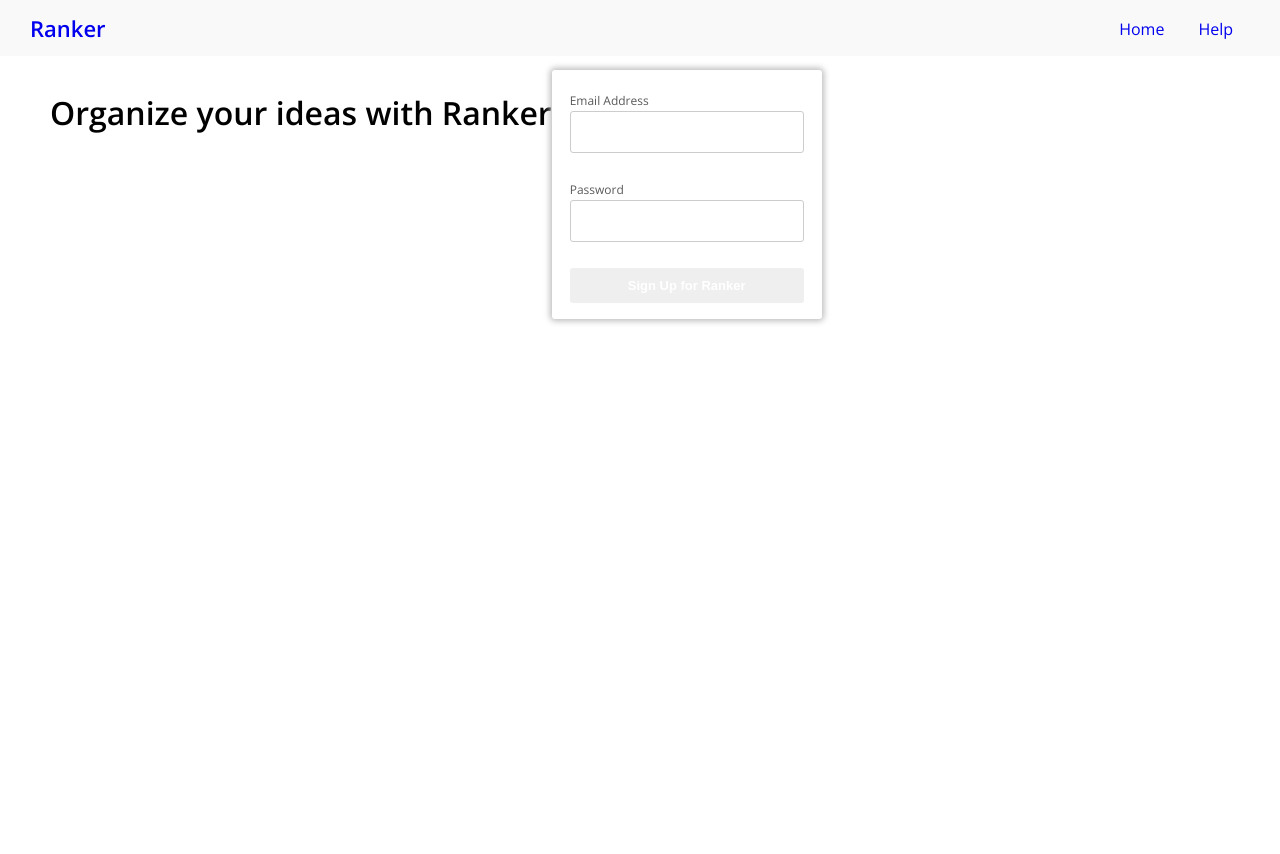
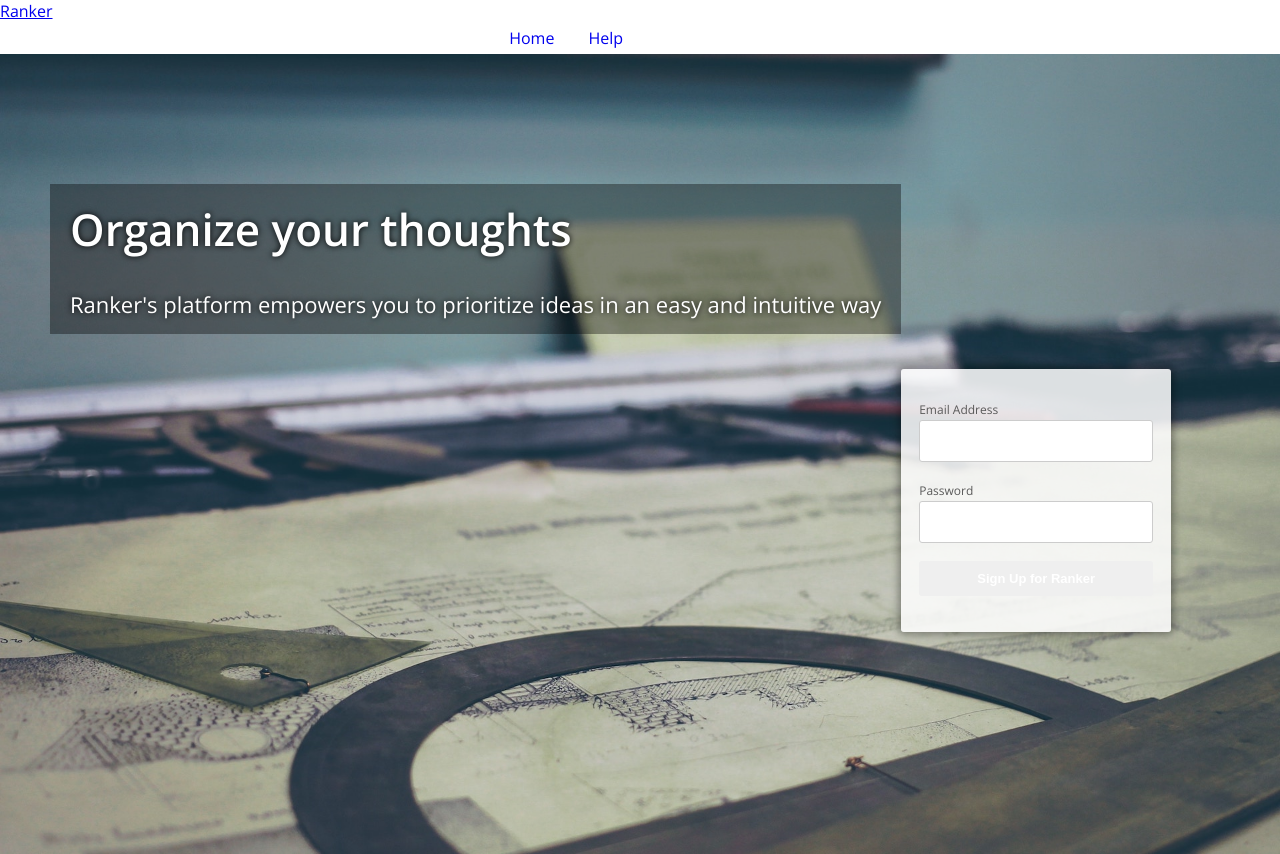
Before and after one commit to glassbeardglobal/ranker, a React (Create React App) app in the folder webapp/: page / in a window 1280 px wide. Before the commit the page ends 800 px from the top, so only its background shows below. Built offline with nearby package versions, Linux system fonts and the light colour scheme.

Commit message:
Home page, first draft

```diff
--- a/webapp/src/common/variables.css
+++ b/webapp/src/common/variables.css
@@ -1,5 +1,4 @@
 /* Colors */
-$text-main: #4FC1E9;
+$accent-main: #4FC1E9;
 
-$link-active: #222;
-$link-inactive: #888;
+$text-default: #232323;
--- a/webapp/src/components/Navigation/navigation.css
+++ b/webapp/src/components/Navigation/navigation.css
@@ -1,18 +1,23 @@
 @import 'common/variables.css';
+
+$link-active: #fff;
+$link-inactive: #aaa;
 
 header {
     height: 56px;
     display: flex;
     flex-direction: row;
     padding: 13px 30px 0px 30px;
-    margin-bottom: -56px;
-    background-color: rgba(0,0,0,0.025);
+    position: absolute;
+    width: 100%;
+    background-color: rgba(0,0,0,0.65);
+    box-shadow: 0px 0px 15px 1px rgba(0,0,0,0.65);
 
     .logo {
         width: 50%;
 
         a {
-            color: $text-main;
+            color: $accent-main;
             text-decoration: none;
             font-weight: 600;
             font-size: 22px;
--- a/webapp/src/components/SignupForm/SignupForm.css
+++ b/webapp/src/components/SignupForm/SignupForm.css
@@ -2,8 +2,8 @@
 
 .signup-form {
     border: none;
-    box-shadow: 0 0 6px 2px #bbb;
-    padding: 6px 4px;
+    box-shadow: 0 0 8px 2px rgba(0,0,0,0.4);
+    padding: 16px 4px 26px 4px;
     border-radius: 3px;
 
     fieldset {
@@ -11,7 +11,7 @@
     }
 
     .form-field {
-        margin-bottom: 18px;
+        margin-bottom: 10px;
 
         label, input {
             display: block;
@@ -47,7 +47,7 @@
         width: 100%;
         padding: 10px 5px;
         margin-top: 8px;
-        background-color: $text-main;
+        background-color: $accent-main;
         border: none;
         border-radius: 3px;
         color: white;
--- a/webapp/src/scenes/Home/home.css
+++ b/webapp/src/scenes/Home/home.css
@@ -1,3 +1,52 @@
+@import 'common/variables.css';
+
 .home {
-    padding-top: 70px;
+    padding-top: 90px;
+    min-height: 100vh;
+    background-image: url('./home-background.jpg');
+    background-size: cover;
+    color: $text-default;
+
+    .text-main {
+        margin-top: 5vh;
+        color: white;
+        text-shadow: 0 0 6px black;
+        background-color: rgba(0,0,0,0.37);
+        padding: 0px 20px;
+
+        h1 {
+            margin: 0 0 30px 0;
+            padding-top: 15px;
+            font-size: 44px;
+        }
+
+        p {
+            font-size: 22px;
+            padding-bottom: 15px;
+            margin: 0;
+        }
+    }
+
+    .signup-form {
+        background-color: rgba(255, 255, 255, 0.85);
+    }
+
+    @media (min-width: 860px) {
+
+        .signup-form-wrapper {
+            margin-top: 45vh;
+            .signup-form {
+                margin-top: -50%;
+            }
+        }
+    }
+
+    @media (max-height: 475px) {
+        .signup-form-wrapper {
+            margin-top: 0px;
+            .signup-form {
+                margin-top: 0px;
+            }
+        }
+    }
 }
--- a/webapp/src/scenes/Home/index.js
+++ b/webapp/src/scenes/Home/index.js
@@ -4,13 +4,22 @@ import SignupForm from 'components/SignupForm';
 require('./home.css');
 
 const Home = () => (
-  <div className="home container col-wrapper">
-    <div className="text-main col-8">
-      <h1>Organize your ideas with Ranker</h1>
-    </div>
+  <div className="home">
+    <div className="container col-wrapper">
+      <div className="col-7">
+        <div className="text-main">
+          <h1>Organize your thoughts</h1>
+          <p>Ranker&#39;s platform empowers you to prioritize ideas in an easy and intuitive way</p>
+        </div>
+      </div>
 
-    <div className="col-4">
-      <SignupForm />
+      <div className="col-1" />
+
+      <div className="col-4">
+        <div className="signup-form-wrapper">
+          <SignupForm />
+        </div>
+      </div>
     </div>
   </div>
 );
```
Also changed, not shown: webapp/src/scenes/Home/home-background.jpg (added).
